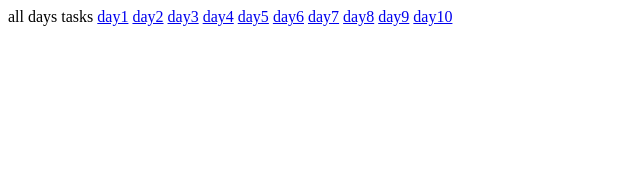
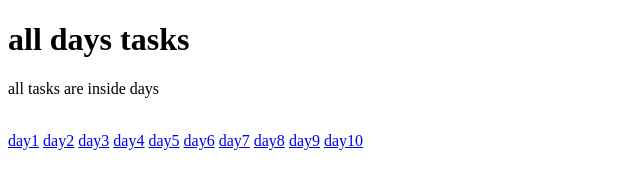
Before and after one commit to sanju1707/HTMLTASKS, a plain HTML site: page index.html in a window 1280 px wide. Shown: the whole page, without its empty margins (0-640 px from the left). Drawn offline with Linux system fonts and the light colour scheme.

Commit message:
modify index head

```diff
--- a/index.html
+++ b/index.html
@@ -6,7 +6,9 @@
     <title>Document</title>
 </head>
 <body>
-    <h!>all days tasks</h>
+    <h1>all days tasks</h1>
+    <p> all tasks are inside days</p>
+    <br>
     <a href="./resume/index.html">day1</a>
     <a href="./restuarnt/index.html">day2</a>
     <a href="./links/index.html">day3</a>
```
